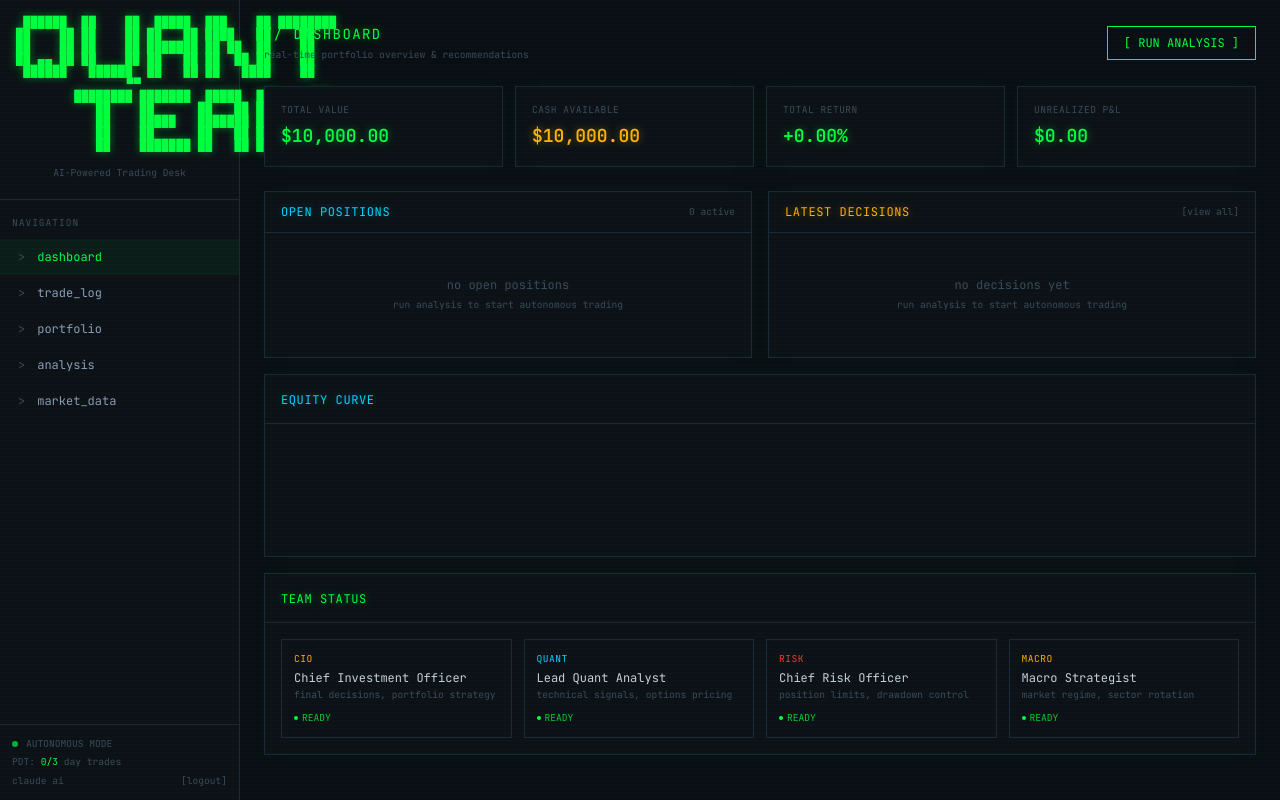
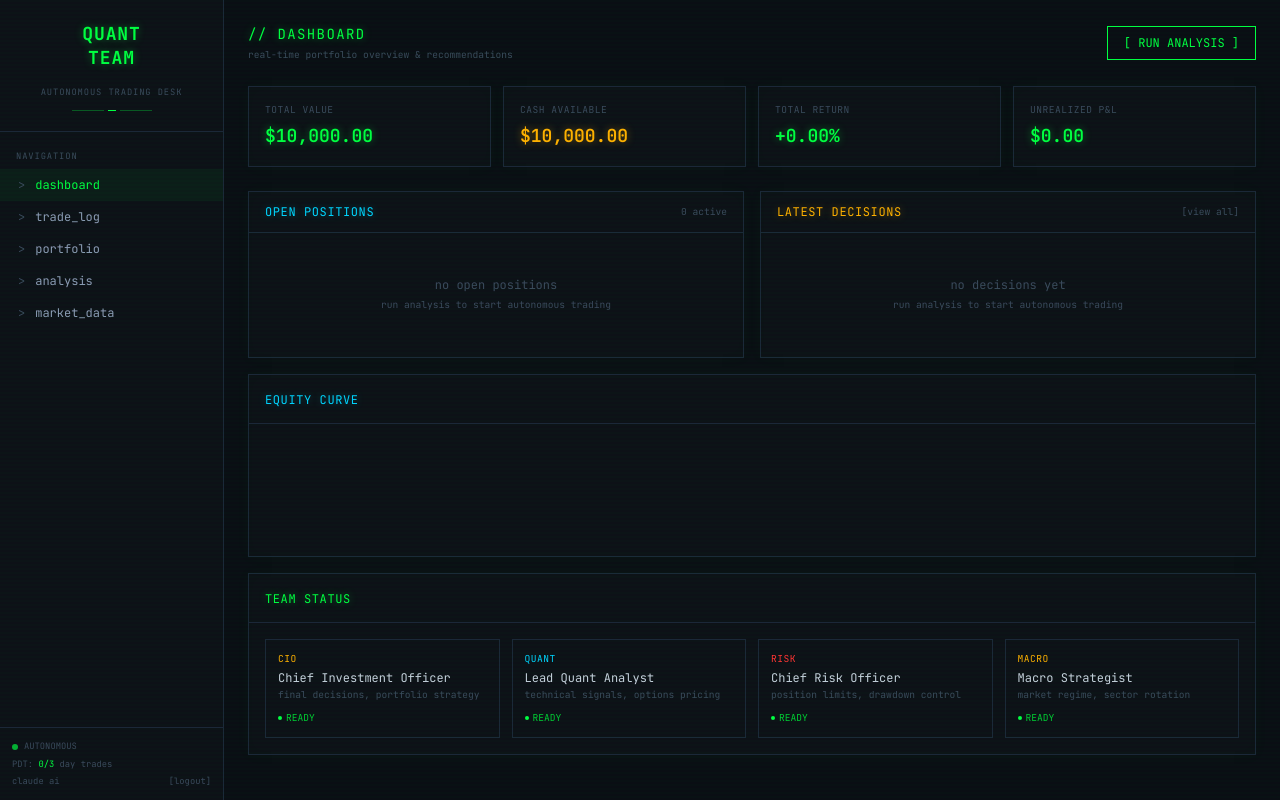
Before and after one commit to jpbuckets/quant-team, a FastAPI app: page / in a window 1280 px wide. Run offline with FastAPI, Linux system fonts and the light colour scheme; data that the repository does not hold is empty; some libraries are stand-ins or nearby versions.

Commit message:
Fix sidebar layout — replace overflowing ASCII art with clean text logo
ASCII art was too wide for the 240px sidebar, causing overlap with
main content. Replaced with styled text logo. Also removed debug
endpoint and error handler.

Co-Authored-By: Claude Opus 4.6 (1M context) <noreply@anthropic.com>

```diff
--- a/quant_team/api/app.py
+++ b/quant_team/api/app.py
@@ -26,21 +26,6 @@ logger = logging.getLogger("quant_team")
 BASE_DIR = Path(__file__).resolve().parent.parent
 TEMPLATES_DIR = BASE_DIR / "templates"
 STATIC_DIR = BASE_DIR / "static"
-
-# Debug: log paths at import time
-logger.warning(f"BASE_DIR={BASE_DIR}, exists={BASE_DIR.exists()}")
-logger.warning(f"TEMPLATES_DIR={TEMPLATES_DIR}, exists={TEMPLATES_DIR.exists()}")
-logger.warning(f"STATIC_DIR={STATIC_DIR}, exists={STATIC_DIR.exists()}")
-if TEMPLATES_DIR.exists():
-    logger.warning(f"Templates: {list(TEMPLATES_DIR.iterdir())}")
-else:
-    # Fallback: try /app/quant_team paths
-    _alt = Path("/app/quant_team")
-    if (_alt / "templates").exists():
-        TEMPLATES_DIR = _alt / "templates"
-        STATIC_DIR = _alt / "static"
-        BASE_DIR = _alt
-        logger.warning(f"Using fallback paths: {TEMPLATES_DIR}")
 
 # Scheduler reference
 _scheduler = None
@@ -215,12 +200,7 @@ async def logout():
 async def dashboard_page(request: Request):
     if not _auth_required(request):
         return RedirectResponse("/login", status_code=302)
-    try:
-        return templates.TemplateResponse(request, "dashboard.html")
-    except Exception as e:
-        from fastapi.responses import PlainTextResponse
-        import traceback
-        return PlainTextResponse(f"Template error:\n{traceback.format_exc()}", status_code=500)
+    return templates.TemplateResponse(request, "dashboard.html")
 
 
 @app.get("/trades")
@@ -249,20 +229,3 @@ async def market_page(request: Request):
     if not _auth_required(request):
         return RedirectResponse("/login", status_code=302)
     return templates.TemplateResponse(request, "market.html")
-
-
-@app.get("/api/debug/paths")
-async def debug_paths():
-    """Temporary debug endpoint to diagnose template paths."""
-    import sys
-    return {
-        "base_dir": str(BASE_DIR),
-        "templates_dir": str(TEMPLATES_DIR),
-        "templates_exists": TEMPLATES_DIR.exists(),
-        "static_dir": str(STATIC_DIR),
-        "static_exists": STATIC_DIR.exists(),
-        "templates_files": [f.name for f in TEMPLATES_DIR.iterdir()] if TEMPLATES_DIR.exists() else [],
-        "cwd": str(Path.cwd()),
-        "file": str(Path(__file__).resolve()),
-        "python": sys.executable,
-    }
--- a/quant_team/templates/base.html
+++ b/quant_team/templates/base.html
@@ -44,68 +44,33 @@
         * { font-family: 'JetBrains Mono', monospace; }
         [x-cloak] { display: none !important; }
 
-        body {
-            background: #0a0e14;
-            color: #8b9bb4;
-        }
+        body { background: #0a0e14; color: #8b9bb4; }
 
         /* Scanline overlay */
         body::after {
             content: '';
             position: fixed;
             inset: 0;
-            background: repeating-linear-gradient(
-                0deg,
-                transparent,
-                transparent 2px,
-                rgba(0, 255, 65, 0.015) 2px,
-                rgba(0, 255, 65, 0.015) 4px
-            );
+            background: repeating-linear-gradient(0deg, transparent, transparent 2px, rgba(0,255,65,0.015) 2px, rgba(0,255,65,0.015) 4px);
             pointer-events: none;
             z-index: 9999;
         }
 
-        /* CRT glow on panels */
-        .term-glow {
-            box-shadow: 0 0 15px rgba(0, 255, 65, 0.03), inset 0 0 15px rgba(0, 255, 65, 0.01);
-        }
+        .term-glow { box-shadow: 0 0 15px rgba(0,255,65,0.03), inset 0 0 15px rgba(0,255,65,0.01); }
+        .text-glow { text-shadow: 0 0 8px rgba(0,255,65,0.4); }
+        .text-glow-amber { text-shadow: 0 0 8px rgba(255,176,0,0.4); }
+        .text-glow-red { text-shadow: 0 0 8px rgba(255,51,51,0.3); }
+        .text-glow-cyan { text-shadow: 0 0 8px rgba(0,212,255,0.3); }
 
-        /* Blinking cursor */
-        .cursor-blink::after {
-            content: '█';
-            animation: blink 1s step-end infinite;
-        }
-        @keyframes blink { 50% { opacity: 0; } }
+        .nav-active { border-left: 2px solid #00ff41; background: rgba(0,255,65,0.05); color: #00ff41; }
+        .nav-link:hover { background: rgba(0,255,65,0.05); color: #00ff41; }
 
-        /* Terminal text glow */
-        .text-glow { text-shadow: 0 0 8px rgba(0, 255, 65, 0.4); }
-        .text-glow-amber { text-shadow: 0 0 8px rgba(255, 176, 0, 0.4); }
-        .text-glow-red { text-shadow: 0 0 8px rgba(255, 51, 51, 0.3); }
-        .text-glow-cyan { text-shadow: 0 0 8px rgba(0, 212, 255, 0.3); }
-
-        /* Loading spinner - terminal style */
-        .term-spinner { display: inline-block; animation: term-spin 0.8s steps(8) infinite; }
-        @keyframes term-spin {
-            0% { content: '|'; } 12.5% { content: '/'; } 25% { content: '-'; } 37.5% { content: '\\'; }
-            50% { content: '|'; } 62.5% { content: '/'; } 75% { content: '-'; } 87.5% { content: '\\'; }
-        }
-
-        /* Nav active state */
-        .nav-active { border-left: 2px solid #00ff41; background: rgba(0, 255, 65, 0.05); color: #00ff41; }
-        .nav-link:hover { background: rgba(0, 255, 65, 0.05); color: #00ff41; }
-
-        /* Scrollbar styling */
         ::-webkit-scrollbar { width: 6px; }
         ::-webkit-scrollbar-track { background: #0a0e14; }
         ::-webkit-scrollbar-thumb { background: #1b2838; border-radius: 3px; }
         ::-webkit-scrollbar-thumb:hover { background: #2a3a4c; }
 
-        /* Table rows */
-        .term-row:hover { background: rgba(0, 255, 65, 0.03); }
-
-        /* ASCII art sizing */
-        .ascii-art { font-size: 0.55rem; line-height: 1.1; letter-spacing: 0.05em; }
-        @media (min-width: 768px) { .ascii-art { font-size: 0.7rem; } }
+        .term-row:hover { background: rgba(0,255,65,0.03); }
 
         .line-clamp-2 {
             display: -webkit-box;
@@ -118,56 +83,53 @@
 <body class="h-full">
     <div class="flex h-full">
         <!-- Sidebar -->
-        <nav class="w-60 bg-term-panel border-r border-term-border flex flex-col flex-shrink-0">
-            <!-- ASCII Logo -->
-            <div class="p-4 border-b border-term-border">
-                <pre class="ascii-art text-term-green text-glow select-none text-center">
- ██████  ██    ██  █████  ███    ██ ████████
-██    ██ ██    ██ ██   ██ ████   ██    ██
-██    ██ ██    ██ ███████ ██ ██  ██    ██
-██ ▄▄ ██ ██    ██ ██   ██ ██  ██ ██    ██
- ██████   ██████  ██   ██ ██   ████    ██
-    ▀▀
-        ████████ ███████  █████  ███    ███
-           ██    ██      ██   ██ ████  ████
-           ██    █████   ███████ ██ ████ ██
-           ██    ██      ██   ██ ██  ██  ██
-           ██    ███████ ██   ██ ██      ██</pre>
-                <div class="text-center mt-2">
-                    <span class="text-[0.6rem] text-term-dim">AI-Powered Trading Desk</span>
+        <nav class="w-56 min-w-[224px] bg-term-panel border-r border-term-border flex flex-col flex-shrink-0 overflow-hidden">
+            <!-- Logo -->
+            <div class="px-4 py-5 border-b border-term-border">
+                <div class="text-term-green text-glow text-center">
+                    <div class="text-lg font-bold tracking-wider">QUANT</div>
+                    <div class="text-lg font-bold tracking-wider -mt-1">TEAM</div>
+                </div>
+                <div class="text-center mt-1.5">
+                    <span class="text-[0.55rem] text-term-dim tracking-widest uppercase">Autonomous Trading Desk</span>
+                </div>
+                <div class="flex justify-center mt-2 gap-1">
+                    <span class="w-8 h-px bg-term-green/30"></span>
+                    <span class="w-2 h-px bg-term-green"></span>
+                    <span class="w-8 h-px bg-term-green/30"></span>
                 </div>
             </div>
 
             <!-- Navigation -->
-            <div class="flex-1 py-2">
-                <div class="px-3 py-2 text-[0.6rem] text-term-dim uppercase tracking-widest">Navigation</div>
-                <a href="/" class="nav-link flex items-center px-4 py-2.5 text-xs transition-colors border-l-2 border-transparent {% block nav_dashboard %}{% endblock %}">
-                    <span class="text-term-dim mr-3">&gt;</span>
+            <div class="flex-1 py-3">
+                <div class="px-4 py-1.5 text-[0.55rem] text-term-dim uppercase tracking-widest">Navigation</div>
+                <a href="/" class="nav-link flex items-center px-4 py-2 text-xs transition-colors border-l-2 border-transparent {% block nav_dashboard %}{% endblock %}">
+                    <span class="text-term-dim mr-2.5">&gt;</span>
                     <span>dashboard</span>
                 </a>
-                <a href="/trades" class="nav-link flex items-center px-4 py-2.5 text-xs transition-colors border-l-2 border-transparent {% block nav_trades %}{% endblock %}">
-                    <span class="text-term-dim mr-3">&gt;</span>
+                <a href="/trades" class="nav-link flex items-center px-4 py-2 text-xs transition-colors border-l-2 border-transparent {% block nav_trades %}{% endblock %}">
+                    <span class="text-term-dim mr-2.5">&gt;</span>
                     <span>trade_log</span>
                 </a>
-                <a href="/portfolio" class="nav-link flex items-center px-4 py-2.5 text-xs transition-colors border-l-2 border-transparent {% block nav_portfolio %}{% endblock %}">
-                    <span class="text-term-dim mr-3">&gt;</span>
+                <a href="/portfolio" class="nav-link flex items-center px-4 py-2 text-xs transition-colors border-l-2 border-transparent {% block nav_portfolio %}{% endblock %}">
+                    <span class="text-term-dim mr-2.5">&gt;</span>
                     <span>portfolio</span>
                 </a>
-                <a href="/analysis" class="nav-link flex items-center px-4 py-2.5 text-xs transition-colors border-l-2 border-transparent {% block nav_analysis %}{% endblock %}">
-                    <span class="text-term-dim mr-3">&gt;</span>
+                <a href="/analysis" class="nav-link flex items-center px-4 py-2 text-xs transition-colors border-l-2 border-transparent {% block nav_analysis %}{% endblock %}">
+                    <span class="text-term-dim mr-2.5">&gt;</span>
                     <span>analysis</span>
                 </a>
-                <a href="/market" class="nav-link flex items-center px-4 py-2.5 text-xs transition-colors border-l-2 border-transparent {% block nav_market %}{% endblock %}">
-                    <span class="text-term-dim mr-3">&gt;</span>
+                <a href="/market" class="nav-link flex items-center px-4 py-2 text-xs transition-colors border-l-2 border-transparent {% block nav_market %}{% endblock %}">
+                    <span class="text-term-dim mr-2.5">&gt;</span>
                     <span>market_data</span>
                 </a>
             </div>
 
             <!-- Status Bar -->
-            <div class="p-3 border-t border-term-border text-[0.6rem]" x-data="pdtWidget()" x-init="init()">
-                <div class="flex items-center gap-2 text-term-dim">
+            <div class="p-3 border-t border-term-border text-[0.55rem]" x-data="pdtWidget()" x-init="init()">
+                <div class="flex items-center gap-1.5 text-term-dim">
                     <span class="w-1.5 h-1.5 rounded-full bg-term-green animate-pulse"></span>
-                    <span>AUTONOMOUS MODE</span>
+                    <span>AUTONOMOUS</span>
                 </div>
                 <div class="text-term-dim mt-1">
                     PDT: <span :class="pdt.pdt_restricted ? 'text-term-red' : 'text-term-green'" x-text="pdt.day_trades_used + '/' + pdt.max_day_trades"></span> day trades
@@ -180,8 +142,8 @@
         </nav>
 
         <!-- Main Content -->
-        <main class="flex-1 overflow-y-auto">
-            <div class="p-6">
+        <main class="flex-1 overflow-y-auto min-w-0">
+            <div class="p-6 max-w-7xl">
                 {% block content %}{% endblock %}
             </div>
         </main>
```
